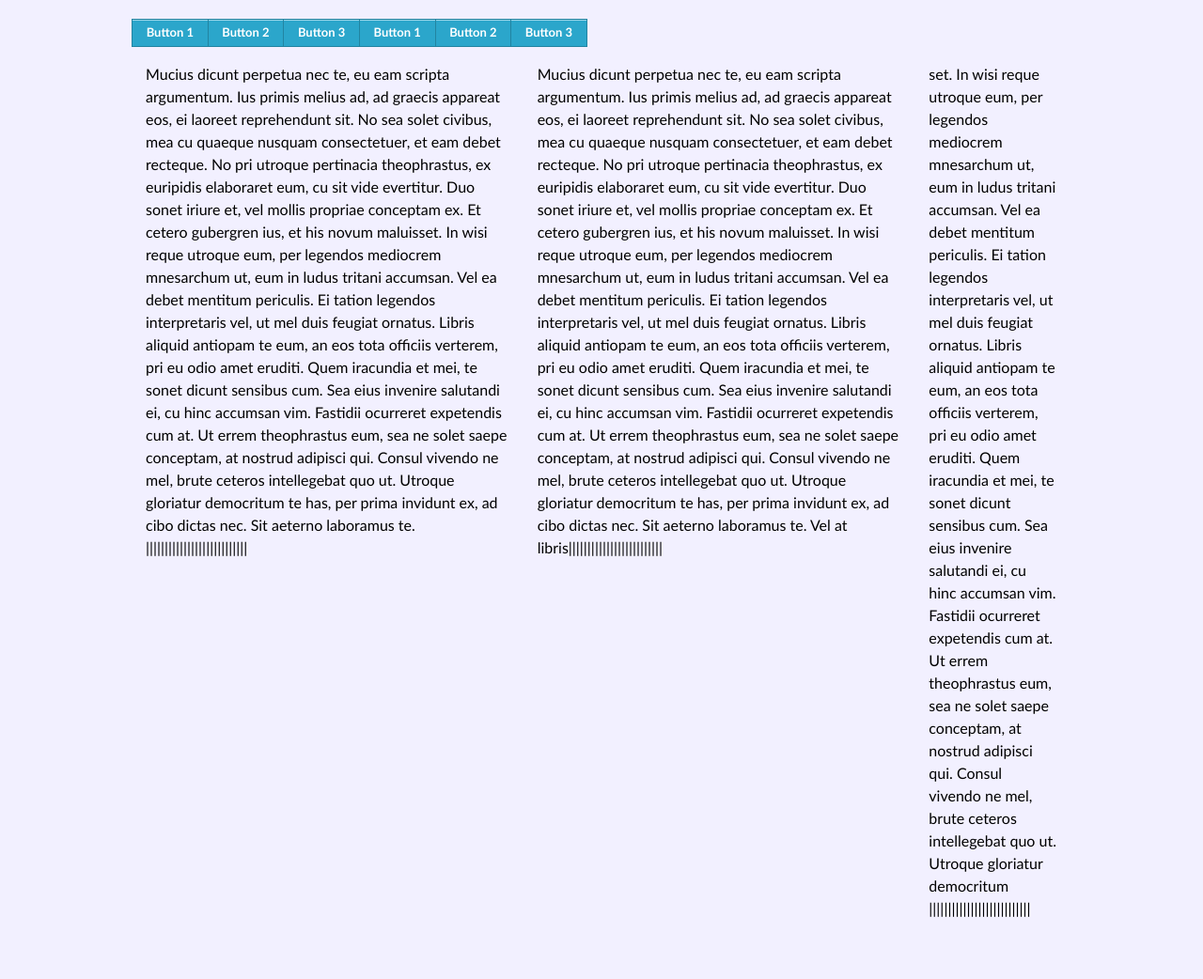
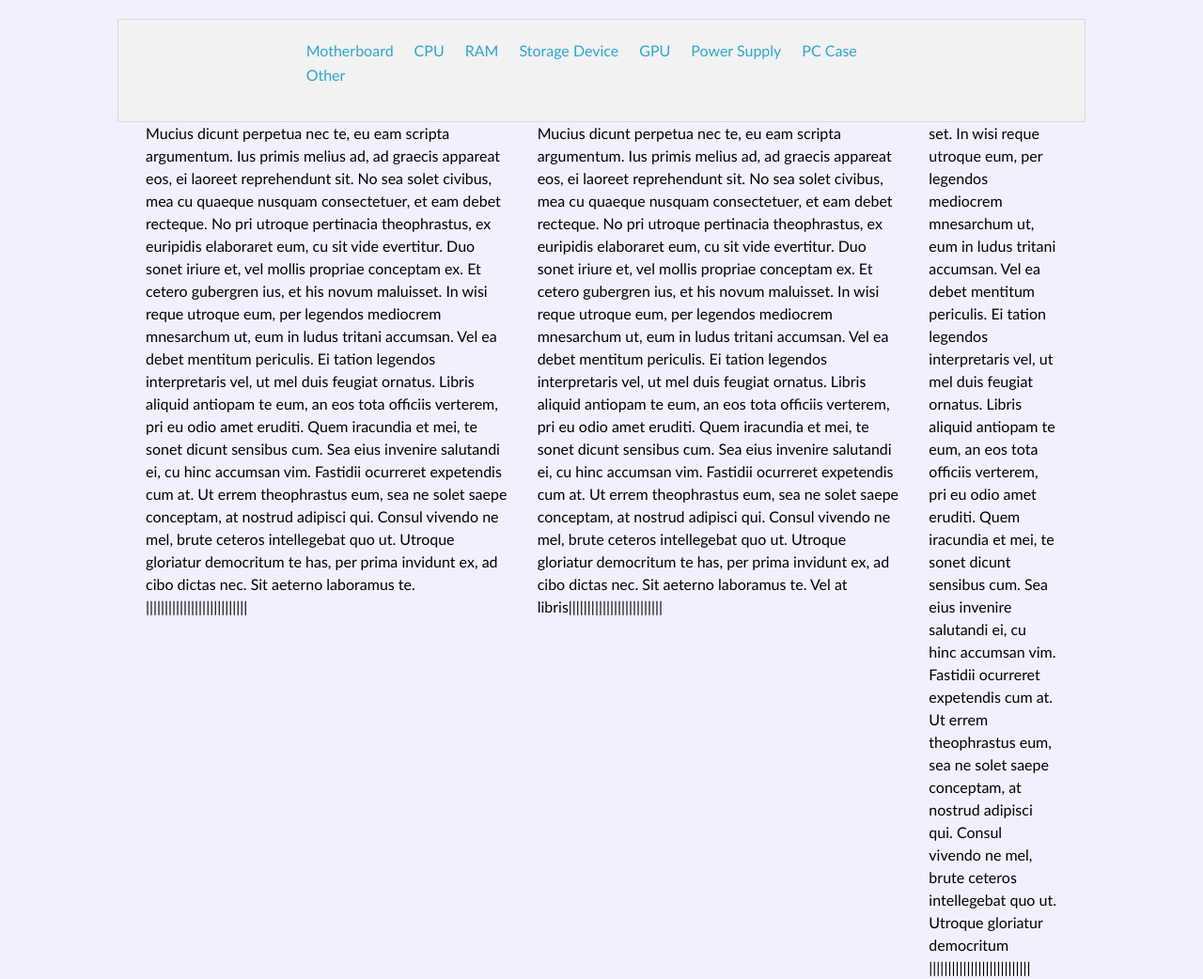
Before and after one commit to Belhor/techsearch, a Python web app: template templates/index.html in a window 1280 px wide. Shown: the part 45-1087 px from the top of the page at 94% size. Before the commit the page ends 1021 px from the top, so only its background shows below. Run offline with Jinja, Linux system fonts and the light colour scheme; the template is opened without the code that fills it, so the values that code supplies are empty.

Commit message:
components page setup 1

```diff
--- a/templates/index.html
+++ b/templates/index.html
@@ -43,17 +43,21 @@
 
 <!-- MAIN CONTENT -->
 <div class="row">
-  <div class="button-bar">
-  <ul class="button-group">
-    <li><a href="#" class="small button">Button 1</a></li>
-    <li><a href="#" class="small button">Button 2</a></li>
-    <li><a href="#" class="small button">Button 3</a></li>
-    <li><a href="#" class="small button">Button 1</a></li>
-    <li><a href="#" class="small button">Button 2</a></li>
-    <li><a href="#" class="small button">Button 3</a></li>
-  </ul>
-</div>
-  <div class="small-12 large-5 column">
+  <div class="row panel"><div class="large-8 large-centered columns hide-for-medium-down">
+     <ul class="inline-list">
+        <li><a href="#">Motherboard</a></li>
+        <li><a href="#">CPU</a></li>
+        <li><a href="#">RAM</a></li>
+        <li><a href="#">Storage Device</a></li>
+        <li><a href="#">GPU</a></li>
+        <li><a href="#">Power Supply</a></li>
+        <li><a href="#">PC Case</a></li>
+        <li><a href="#">Other</a></li>
+      </ul></div>
+  </div>
+
+
+  <div class="small-12 large-5 columns">
    Mucius dicunt perpetua nec te, eu eam scripta argumentum. Ius primis melius ad, ad graecis appareat eos, ei laoreet reprehendunt sit. No sea solet civibus, mea cu quaeque nusquam consectetuer, et eam debet recteque. No pri utroque pertinacia theophrastus, ex euripidis elaboraret eum, cu sit vide evertitur.
 
    Duo sonet iriure et, vel mollis propriae conceptam ex. Et cetero gubergren ius, et his novum maluisset. In wisi reque utroque eum, per legendos mediocrem mnesarchum ut, eum in ludus tritani accumsan. Vel ea debet mentitum periculis.
@@ -62,7 +66,7 @@
 
    Fastidii ocurreret expetendis cum at. Ut errem theophrastus eum, sea ne solet saepe conceptam, at nostrud adipisci qui. Consul vivendo ne mel, brute ceteros intellegebat quo ut. Utroque gloriatur democritum te has, per prima invidunt ex, ad cibo dictas nec. Sit aeterno laboramus te. |||||||||||||||||||||||||||
  </div>
- <div class="small-12 large-5 column">
+ <div class="small-12 large-5 columns">
    Mucius dicunt perpetua nec te, eu eam scripta argumentum. Ius primis melius ad, ad graecis appareat eos, ei laoreet reprehendunt sit. No sea solet civibus, mea cu quaeque nusquam consectetuer, et eam debet recteque. No pri utroque pertinacia theophrastus, ex euripidis elaboraret eum, cu sit vide evertitur.
 
    Duo sonet iriure et, vel mollis propriae conceptam ex. Et cetero gubergren ius, et his novum maluisset. In wisi reque utroque eum, per legendos mediocrem mnesarchum ut, eum in ludus tritani accumsan. Vel ea debet mentitum periculis.
@@ -71,7 +75,7 @@
 
    Fastidii ocurreret expetendis cum at. Ut errem theophrastus eum, sea ne solet saepe conceptam, at nostrud adipisci qui. Consul vivendo ne mel, brute ceteros intellegebat quo ut. Utroque gloriatur democritum te has, per prima invidunt ex, ad cibo dictas nec. Sit aeterno laboramus te. Vel at libris|||||||||||||||||||||||||
  </div>
- <div class="small-12 large-2 column">
+ <div class="small-12 large-2 columns">
   set. In wisi reque utroque eum, per legendos mediocrem mnesarchum ut, eum in ludus tritani accumsan. Vel ea debet mentitum periculis.
 
    Ei tation legendos interpretaris vel, ut mel duis feugiat ornatus. Libris aliquid antiopam te eum, an eos tota officiis verterem, pri eu odio amet eruditi. Quem iracundia et mei, te sonet dicunt sensibus cum. Sea eius invenire salutandi ei, cu hinc accumsan vim.
```
